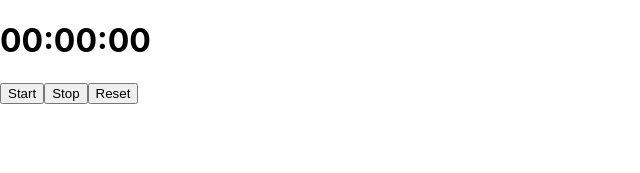
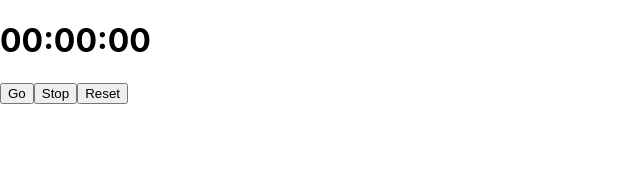
Before and after one commit to EenMac/Productivity-Timer, a React (Create React App) app: page / in a window 1280 px wide. Shown: the top 173 px of the page, without its empty margins (0-640 px from the left). Built offline with nearby package versions, Linux system fonts and the light colour scheme.

Commit message:
export button component

```diff
--- a/src/components/OnButton.js
+++ b/src/components/OnButton.js
@@ -1,9 +1,10 @@
 import React from 'react'
 import handleStart from "../container/timeContainer"
 
-function OnButton({handleStart, timer, pause, increment, active}) {
+function OnButton({setActive}) {
+
   return (
-    <button onclick={handleStart}>OnButton</button>
+    <button onclick={() => {setActive(true)}}>Go</button>
   )
 }
 
--- a/src/container/timeContainer.js
+++ b/src/container/timeContainer.js
@@ -25,6 +25,8 @@ function TimeContainer() {
 }, [active]);
 
 
+
+
   const formatTime = () => {
    const minutes = ("0" + Math.floor((timer / 60000) % 60)).slice(-2)
    const seconds = ("0" + Math.floor((timer / 1000) % 60)).slice(-2)
@@ -39,7 +41,8 @@ function TimeContainer() {
         <h1>{formatTime()}</h1>
       </div>
       <div className="buttons">
-        <button onClick={() => setActive(true)}>Start</button>
+        {/* <button onClick={() => setActive(true)}>Start</button> */}
+        <OnButton setActive ={setActive}/>
         <button onClick={() => setActive(false)}>Stop</button>
         <button onClick={() => setTimer(0)}>Reset</button>
       </div>
```
Lines whose indentation alone changed are shown as unchanged.
